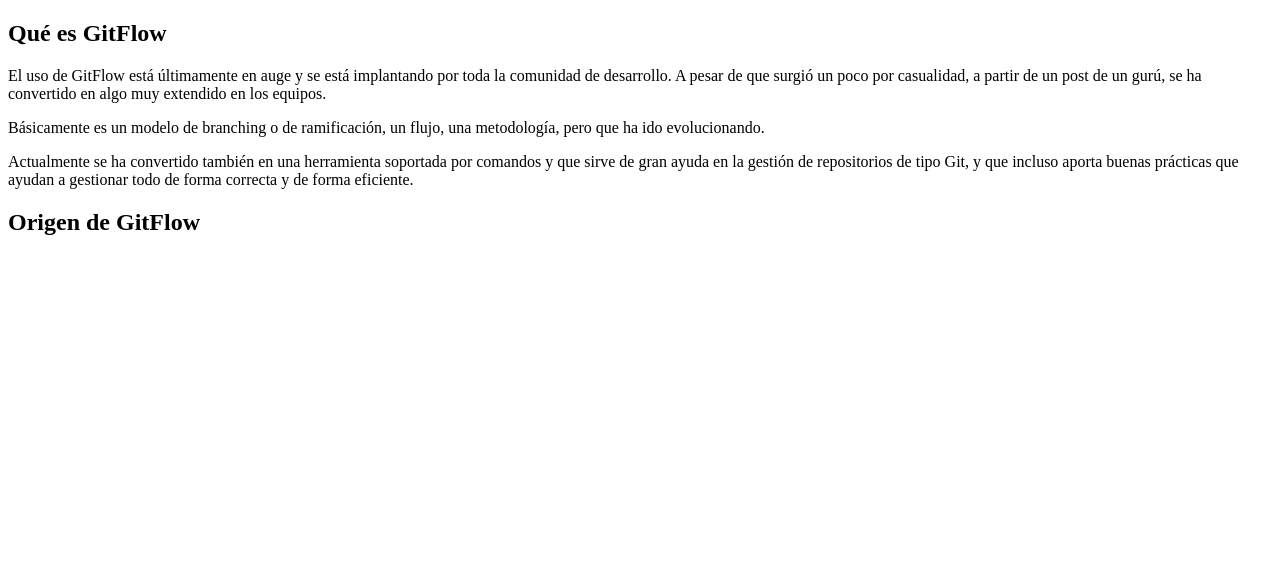
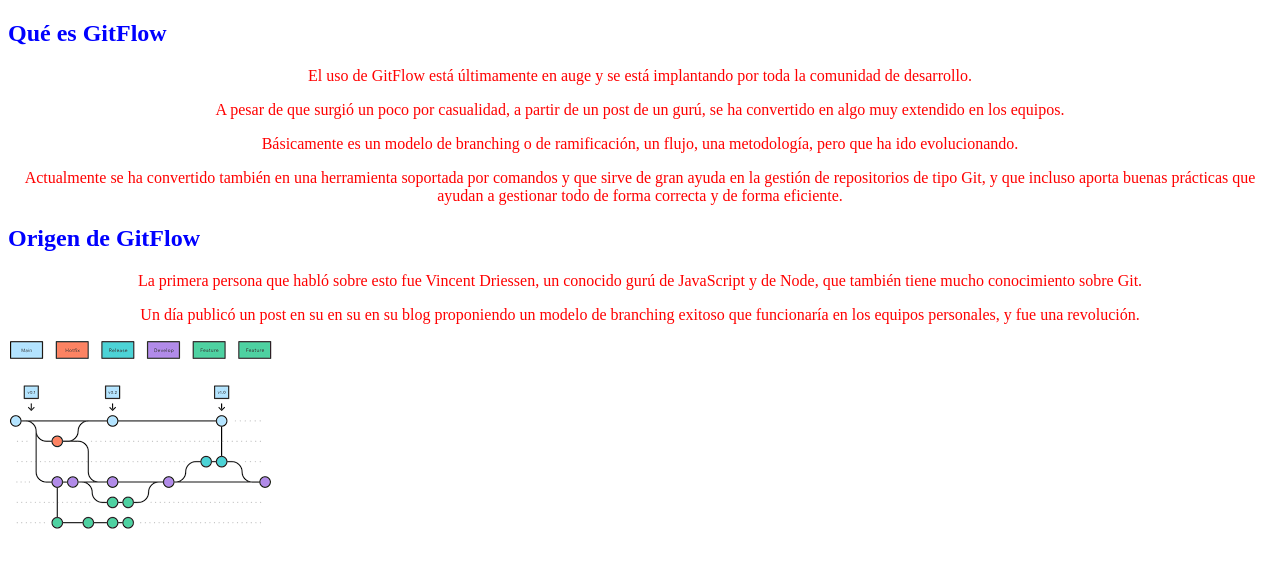
Before and after one commit to ChristianJesusC/GitFlow, a plain HTML site: page index.html in a window 1280 px wide. Drawn offline with Linux system fonts and the light colour scheme.

Commit message:
solucion de vinculacion al css

```diff
--- a/css/estiloIndex.css
+++ b/css/estiloIndex.css
@@ -1,4 +1,9 @@
+p{
+    color: red;
+    text-align: center;
+}
+
 h2{
+    color: blue;
     display: flex;
-    align-items: center;
 }
--- a/index.html
+++ b/index.html
@@ -2,16 +2,19 @@
 <html lang="en">
 <head>
     <meta charset="UTF-8">
-    <link >
+    <link rel="stylesheet" href="css/estiloIndex.css">
     <meta name="viewport" content="width=device-width, initial-scale=1.0">
     <title>GitFlow</title>
 </head>
 <body>
     <h2>Qué es GitFlow</h2>
-    <p>El uso de GitFlow está últimamente en auge y se está implantando por toda la comunidad de desarrollo. A pesar de que surgió un poco por casualidad, a partir de un post de un gurú, se ha convertido en algo muy extendido en los equipos.</p>
-    <p>Básicamente es un modelo de branching o de ramificación, un flujo, una metodología, pero que ha ido evolucionando.</p>
-    <p>Actualmente se ha convertido también en una herramienta soportada por comandos y que sirve de gran ayuda en la gestión de repositorios de tipo Git, y que incluso aporta buenas prácticas que ayudan a gestionar todo de forma correcta y de forma eficiente.</p>
+        <p>El uso de GitFlow está últimamente en auge y se está implantando por toda la comunidad de desarrollo.</p>
+        <p>A pesar de que surgió un poco por casualidad, a partir de un post de un gurú, se ha convertido en algo muy extendido en los equipos.</p>
+        <p>Básicamente es un modelo de branching o de ramificación, un flujo, una metodología, pero que ha ido evolucionando.</p>
+        <p>Actualmente se ha convertido también en una herramienta soportada por comandos y que sirve de gran ayuda en la gestión de repositorios de tipo Git, y que incluso aporta buenas prácticas que ayudan a gestionar todo de forma correcta y de forma eficiente.</p>
     <h2>Origen de GitFlow</h2>
-
-</body>
+        <p>La primera persona que habló sobre esto fue Vincent Driessen, un conocido gurú de JavaScript y de Node, que también tiene mucho conocimiento sobre Git.</p>
+        <p>Un día publicó un post en su en su en su blog proponiendo un modelo de branching exitoso que funcionaría en los equipos personales, y fue una revolución.</p>
+        <img src="/img/flujo.png" alt="no se">
+    </body>
 </html>
```
Also changed, not shown: img/flujo.png (added).
